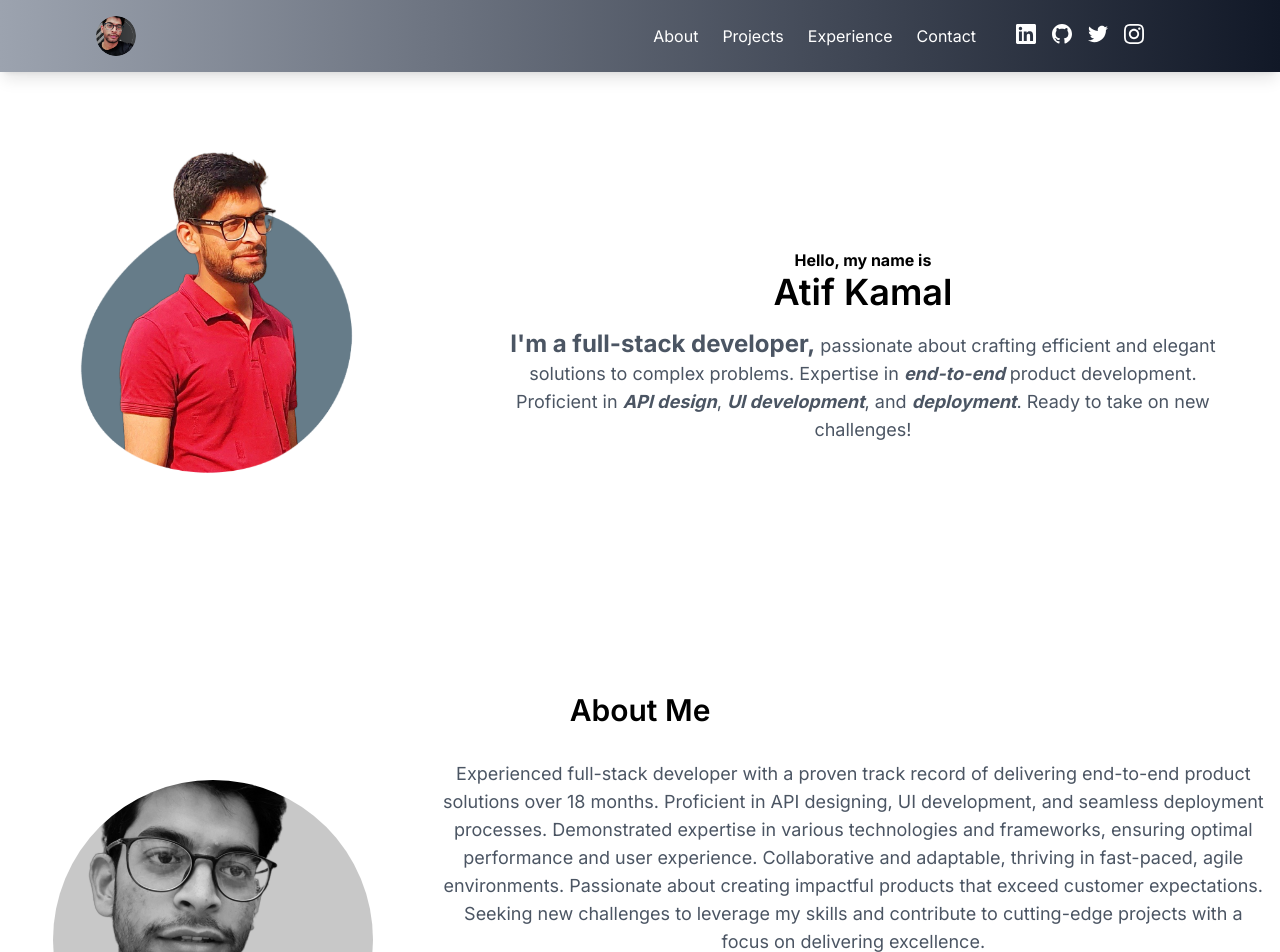
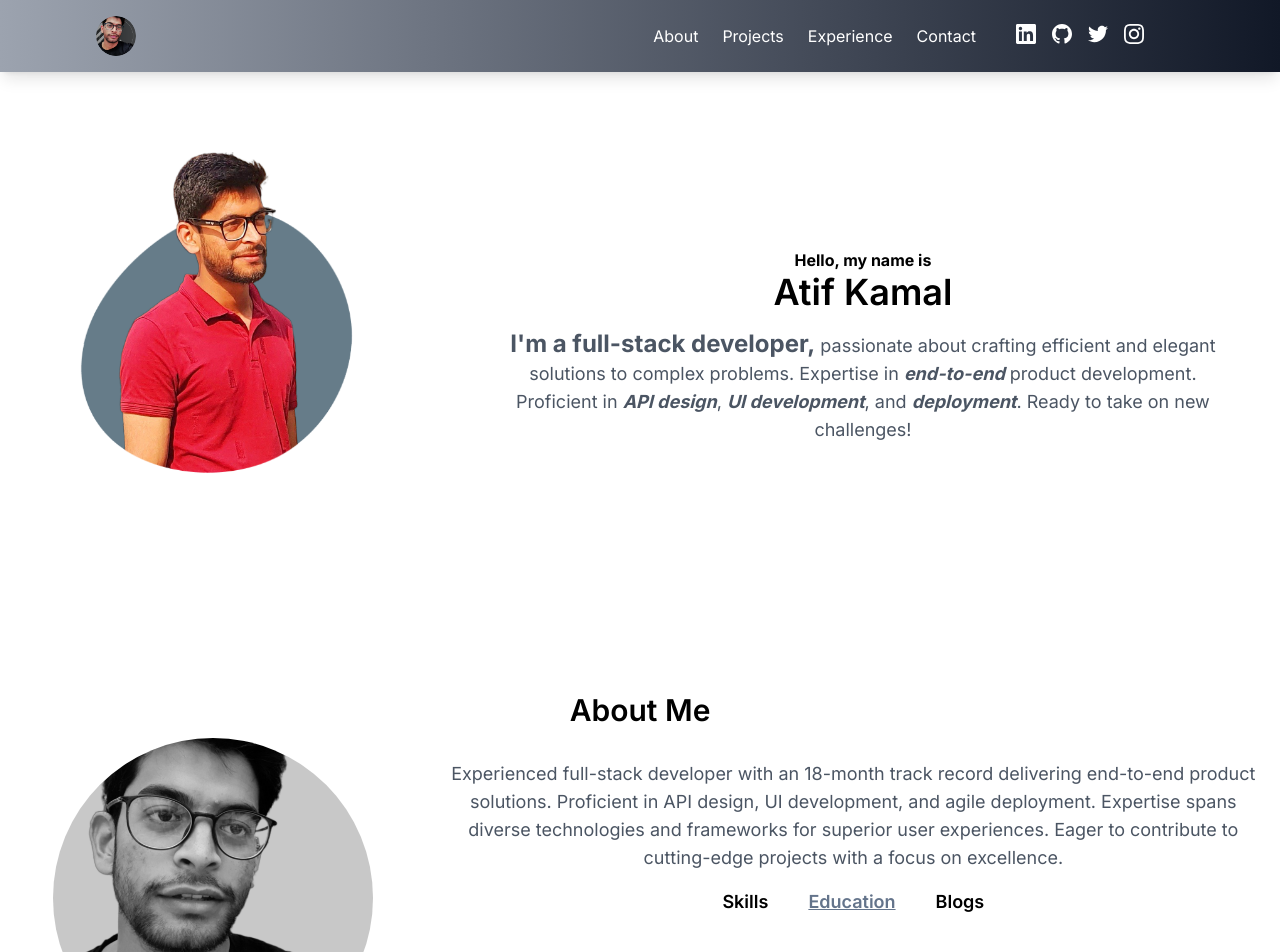
Before and after one commit to hafizaatifkamal/my-portfolio, a Next.js app: page / in a window 1280 px wide. Shown: the top 952 px of the page. Built offline with nearby package versions, Linux system fonts and the light colour scheme.

Commit message:
About section modified

```diff
--- a/app/components/sections/About.tsx
+++ b/app/components/sections/About.tsx
@@ -26,7 +26,12 @@ const About: React.FC<AboutProps> = ({ id }) => {
         </div>
         <div className="w-2/3 p-4">
           <p className="text-base md:text-lg text-gray-600">
-            Experienced full-stack developer with a proven track record of
+            Experienced full-stack developer with an 18-month track record
+            delivering end-to-end product solutions. Proficient in API design,
+            UI development, and agile deployment. Expertise spans diverse
+            technologies and frameworks for superior user experiences. Eager to
+            contribute to cutting-edge projects with a focus on excellence.
+            {/* Experienced full-stack developer with a proven track record of
             delivering end-to-end product solutions over 18 months. Proficient
             in API designing, UI development, and seamless deployment processes.
             Demonstrated expertise in various technologies and frameworks,
@@ -34,7 +39,7 @@ const About: React.FC<AboutProps> = ({ id }) => {
             adaptable, thriving in fast-paced, agile environments. Passionate
             about creating impactful products that exceed customer expectations.
             Seeking new challenges to leverage my skills and contribute to
-            cutting-edge projects with a focus on delivering excellence.
+            cutting-edge projects with a focus on delivering excellence. */}
           </p>
           <div className="flex justify-center space-x-6 md:space-x-10 m-4">
             {tabs.map((tab, i) => (
```
